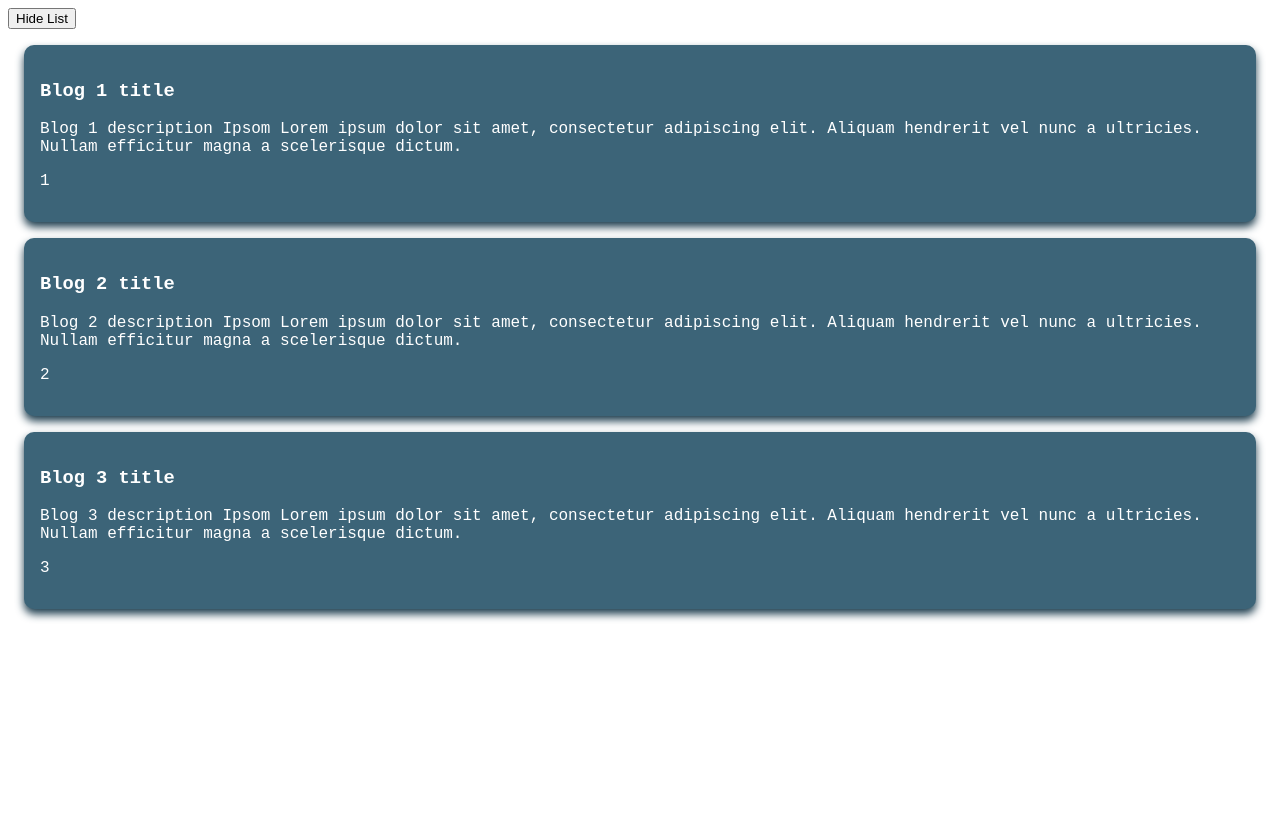
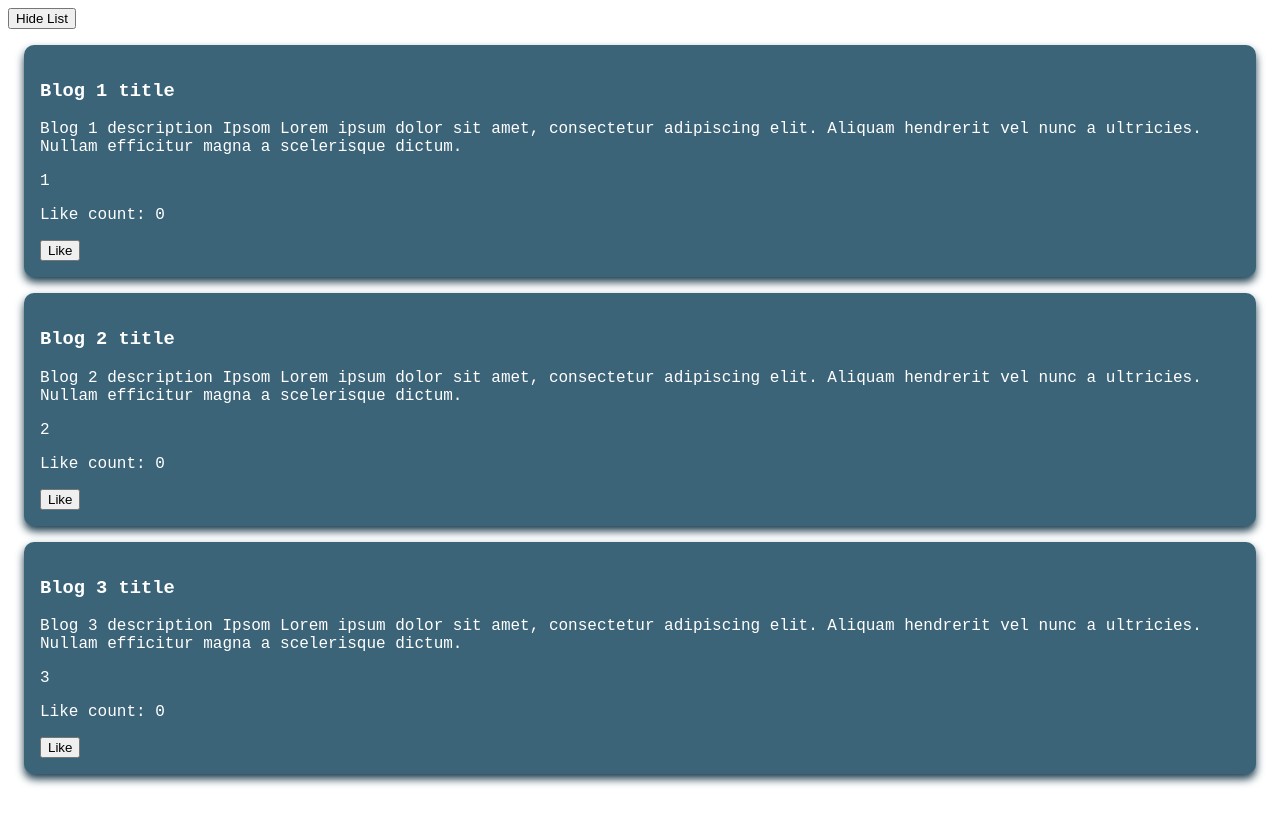
Before and after one commit to richph9531/chords, a React (Create React App) app: page / in a window 1280 px wide. Built offline with nearby package versions, Linux system fonts and the light colour scheme.

Commit message:
End of lesson 17

```diff
--- a/src/App.js
+++ b/src/App.js
@@ -12,25 +12,31 @@ function isArrayEmpty(array) {
 class App extends Component {
   state = { showBlogs: true };
 
+  // eslint-disable-next-line class-methods-use-this
+  onLikeButtonClick = () => {
+    alert('ALERT');
+  };
+
+  onShowHideButtonClick = () => {
+    this.setState(previousState => ({ showBlogs: !previousState.showBlogs }));
+  };
+
   BlogCards = isArrayEmpty(blogEntriesArray) ? [] : blogEntriesArray.map(item => (
     <BlogCard
       key={item.id}
-      title={item.title
-      }
+      title={item.title}
       description={item.description}
       id={item.id}
+      likeCount={item.likeCount}
+      onLikeButtonClick={this.onLikeButtonClick}
     />
   ));
-
-  doSomethingOnClick = () => {
-    this.setState(previousState => ({ showBlogs: !previousState.showBlogs }));
-  };
 
   render() {
     console.log('render method called');
     return (
     <div className='App'>
-        <button onClick={this.doSomethingOnClick}>
+        <button onClick={this.onShowHideButtonClick}>
          { this.state.showBlogs ? 'Hide List' : 'Show List' }
         </button>
         { this.state.showBlogs ? this.BlogCards : null }
--- a/src/components/BlogCard.js
+++ b/src/components/BlogCard.js
@@ -1,19 +1,22 @@
 import React from 'react';
 import PropTypes from 'prop-types';
-import '../styles/BlogCard.css';
+import classes from '../styles/BlogCard.module.css';
 
 const BlogCard = props => (
-  <div className='BlogCard'>
-    <h3>{props.title}</h3>
-    <p>{props.description}</p>
-    <p>{props.id}</p>
-  </div>
+      <div className={classes.BlogCard}>
+        <h3>{props.title}</h3>
+        <p>{props.description}</p>
+        <p>{props.id}</p>
+        <p>Like count: <span className={classes.LikeCount}>{props.likeCount}</span></p>
+        <button onClick={props.onLikeButtonClick}>Like</button>
+      </div>
 );
-
 BlogCard.propTypes = {
   title: PropTypes.string,
   description: PropTypes.string,
   id: PropTypes.number,
+  likeCount: PropTypes.number,
+  onLikeButtonClick: PropTypes.number,
 };
 
 export default BlogCard;
--- a/src/data/blogCardData.json
+++ b/src/data/blogCardData.json
@@ -2,16 +2,19 @@
     {
       "id": 1,
       "title": "Blog 1 title",
-      "description": "Blog 1 description Ipsom Lorem ipsum dolor sit amet, consectetur adipiscing elit. Aliquam hendrerit vel nunc a ultricies. Nullam efficitur magna a scelerisque dictum."
+      "description": "Blog 1 description Ipsom Lorem ipsum dolor sit amet, consectetur adipiscing elit. Aliquam hendrerit vel nunc a ultricies. Nullam efficitur magna a scelerisque dictum.",
+      "likeCount": 0
     },
     {
       "id": 2,
       "title": "Blog 2 title",
-      "description": "Blog 2 description Ipsom Lorem ipsum dolor sit amet, consectetur adipiscing elit. Aliquam hendrerit vel nunc a ultricies. Nullam efficitur magna a scelerisque dictum."
+      "description": "Blog 2 description Ipsom Lorem ipsum dolor sit amet, consectetur adipiscing elit. Aliquam hendrerit vel nunc a ultricies. Nullam efficitur magna a scelerisque dictum.",
+      "likeCount": 0
     },
     {
       "id": 3,
       "title": "Blog 3 title",
-      "description": "Blog 3 description Ipsom Lorem ipsum dolor sit amet, consectetur adipiscing elit. Aliquam hendrerit vel nunc a ultricies. Nullam efficitur magna a scelerisque dictum."
+      "description": "Blog 3 description Ipsom Lorem ipsum dolor sit amet, consectetur adipiscing elit. Aliquam hendrerit vel nunc a ultricies. Nullam efficitur magna a scelerisque dictum.",
+      "likeCount": 0
     }
   ]
--- a/src/styles/BlogCard.css
+++ b/src/styles/BlogCard.module.css
@@ -1,5 +1,5 @@
 .BlogCard {
-  font-family:'Courier New', Courier, monospace;
+  font-family:'Courier New', Courier;
   margin: 16px;
   padding: 16px;
   border-radius: 10px;
@@ -8,4 +8,5 @@
   box-sizing: border-box;
   color: #ffffff;
   text-align: left;
+  font-weight: 500;
 };
```
Also changed, not shown: src/components/BlogCard2.js (added, +33 -0 lines).
